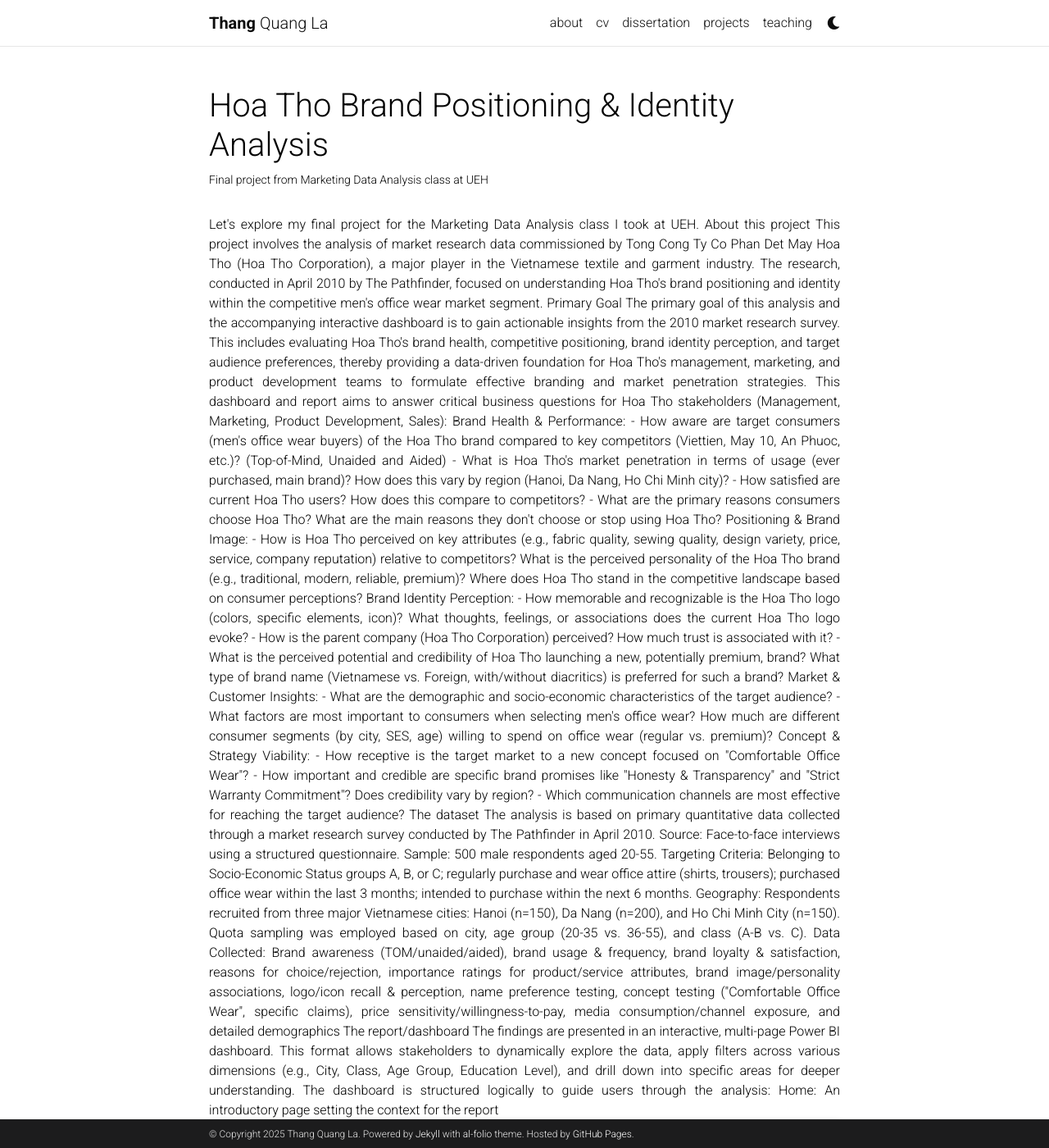
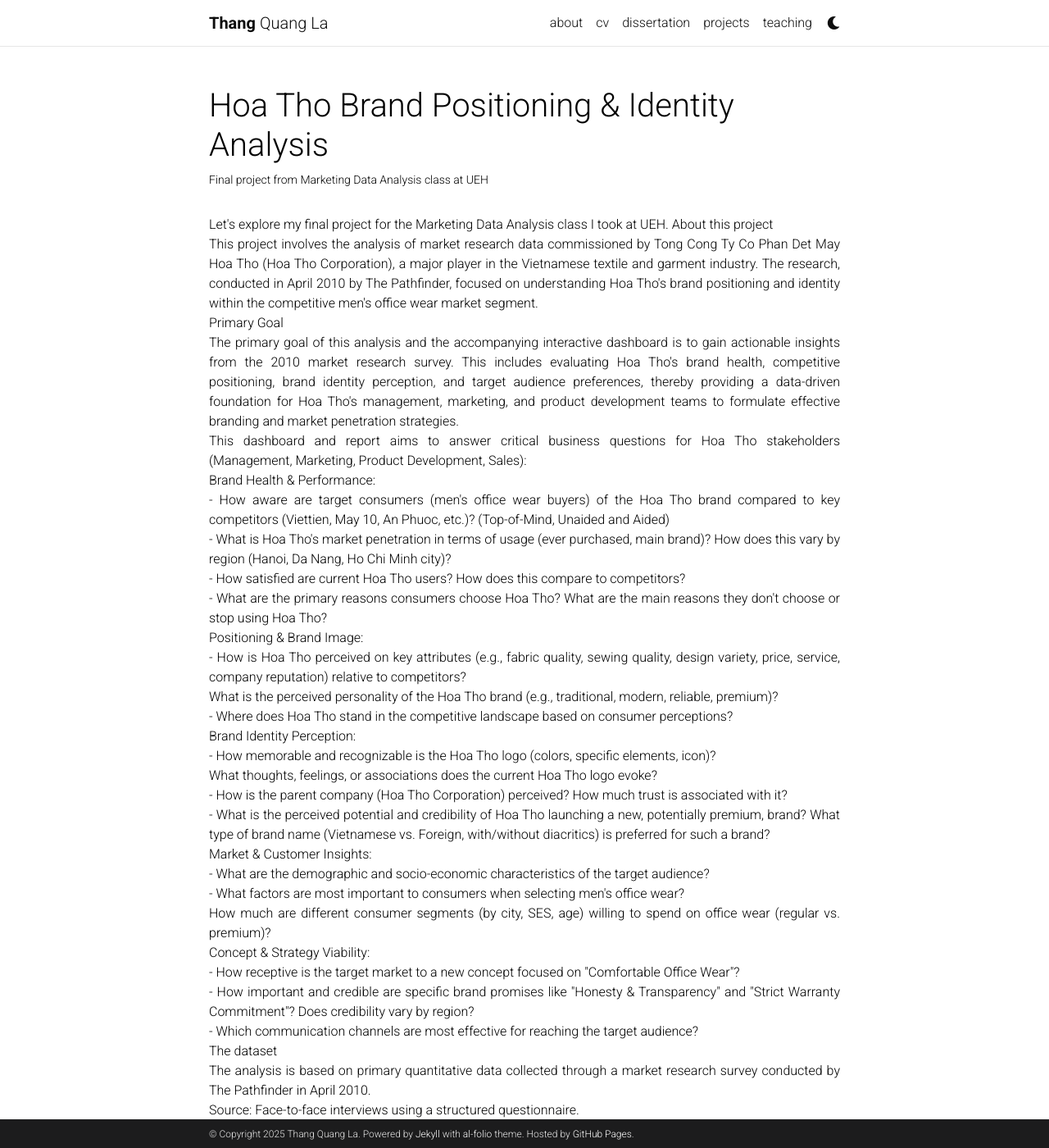
Before and after one commit to laquangthang/laquangthang.github.io, a Jekyll site: the page built from _projects/nn_project.md, in a window 1280 px wide and 1400 px high. Shown: the whole window at 82% size. Built offline with Jekyll 4.4.1, drawn with Linux system fonts in a browser that asks for light colours; comment, search, counter and statistics services are not loaded; a style sheet for code colours, icons or effects is not loaded; some of the changed text lies outside the part shown.

Commit message:
update hoa tho

```diff
--- a/_projects/nn_project.md
+++ b/_projects/nn_project.md
@@ -8,51 +8,51 @@ category: work
 ---
 <div style="text-align: justify">
 Let's explore my final project for the Marketing Data Analysis class I took at UEH.
-About this project
+About this project <br>
 This project involves the analysis of market research data commissioned by Tong Cong Ty Co Phan Det May Hoa Tho (Hoa Tho Corporation), a major player in the Vietnamese textile and garment industry.
-The research, conducted in April 2010 by The Pathfinder, focused on understanding Hoa Tho's brand positioning and identity within the competitive men's office wear market segment.
+The research, conducted in April 2010 by The Pathfinder, focused on understanding Hoa Tho's brand positioning and identity within the competitive men's office wear market segment. <br>
 
-Primary Goal
-The primary goal of this analysis and the accompanying interactive dashboard is to gain actionable insights from the 2010 market research survey. This includes evaluating Hoa Tho's brand health, competitive positioning, brand identity perception, and target audience preferences, thereby providing a data-driven foundation for Hoa Tho's management, marketing, and product development teams to formulate effective branding and market penetration strategies.
-This dashboard and report aims to answer critical business questions for Hoa Tho stakeholders (Management, Marketing, Product Development, Sales):
+Primary Goal<br>
+The primary goal of this analysis and the accompanying interactive dashboard is to gain actionable insights from the 2010 market research survey. This includes evaluating Hoa Tho's brand health, competitive positioning, brand identity perception, and target audience preferences, thereby providing a data-driven foundation for Hoa Tho's management, marketing, and product development teams to formulate effective branding and market penetration strategies.<br>
+This dashboard and report aims to answer critical business questions for Hoa Tho stakeholders (Management, Marketing, Product Development, Sales):<br>
 
-Brand Health & Performance:
-- How aware are target consumers (men's office wear buyers) of the Hoa Tho brand compared to key competitors (Viettien, May 10, An Phuoc, etc.)? (Top-of-Mind, Unaided and Aided)
-- What is Hoa Tho's market penetration in terms of usage (ever purchased, main brand)? How does this vary by region (Hanoi, Da Nang, Ho Chi Minh city)?
-- How satisfied are current Hoa Tho users? How does this compare to competitors?
-- What are the primary reasons consumers choose Hoa Tho? What are the main reasons they don't choose or stop using Hoa Tho?
+Brand Health & Performance:<br>
+- How aware are target consumers (men's office wear buyers) of the Hoa Tho brand compared to key competitors (Viettien, May 10, An Phuoc, etc.)? (Top-of-Mind, Unaided and Aided)<br>
+- What is Hoa Tho's market penetration in terms of usage (ever purchased, main brand)? How does this vary by region (Hanoi, Da Nang, Ho Chi Minh city)?<br>
+- How satisfied are current Hoa Tho users? How does this compare to competitors?<br>
+- What are the primary reasons consumers choose Hoa Tho? What are the main reasons they don't choose or stop using Hoa Tho?<br>
 
-Positioning & Brand Image:
-- How is Hoa Tho perceived on key attributes (e.g., fabric quality, sewing quality, design variety, price, service, company reputation) relative to competitors?
-What is the perceived personality of the Hoa Tho brand (e.g., traditional, modern, reliable, premium)?
-Where does Hoa Tho stand in the competitive landscape based on consumer perceptions?
-Brand Identity Perception:
-- How memorable and recognizable is the Hoa Tho logo (colors, specific elements, icon)?
-What thoughts, feelings, or associations does the current Hoa Tho logo evoke?
-- How is the parent company (Hoa Tho Corporation) perceived? How much trust is associated with it?
-- What is the perceived potential and credibility of Hoa Tho launching a new, potentially premium, brand? What type of brand name (Vietnamese vs. Foreign, with/without diacritics) is preferred for such a brand?
+Positioning & Brand Image:<br>
+- How is Hoa Tho perceived on key attributes (e.g., fabric quality, sewing quality, design variety, price, service, company reputation) relative to competitors?<br>
+What is the perceived personality of the Hoa Tho brand (e.g., traditional, modern, reliable, premium)?<br>
+- Where does Hoa Tho stand in the competitive landscape based on consumer perceptions?<br>
+Brand Identity Perception:<br>
+- How memorable and recognizable is the Hoa Tho logo (colors, specific elements, icon)?<br>
+What thoughts, feelings, or associations does the current Hoa Tho logo evoke?<br>
+- How is the parent company (Hoa Tho Corporation) perceived? How much trust is associated with it?<br>
+- What is the perceived potential and credibility of Hoa Tho launching a new, potentially premium, brand? What type of brand name (Vietnamese vs. Foreign, with/without diacritics) is preferred for such a brand?<br>
 
-Market & Customer Insights:
-- What are the demographic and socio-economic characteristics of the target audience?
-- What factors are most important to consumers when selecting men's office wear?
-How much are different consumer segments (by city, SES, age) willing to spend on office wear (regular vs. premium)?
+Market & Customer Insights:<br>
+- What are the demographic and socio-economic characteristics of the target audience?<br>
+- What factors are most important to consumers when selecting men's office wear?<br>
+How much are different consumer segments (by city, SES, age) willing to spend on office wear (regular vs. premium)?<br>
 
-Concept & Strategy Viability:
-- How receptive is the target market to a new concept focused on "Comfortable Office Wear"?
-- How important and credible are specific brand promises like "Honesty & Transparency" and "Strict Warranty Commitment"? Does credibility vary by region?
-- Which communication channels are most effective for reaching the target audience?
+Concept & Strategy Viability:<br>
+- How receptive is the target market to a new concept focused on "Comfortable Office Wear"?<br>
+- How important and credible are specific brand promises like "Honesty & Transparency" and "Strict Warranty Commitment"? Does credibility vary by region?<br>
+- Which communication channels are most effective for reaching the target audience?<br>
 
-The dataset
-The analysis is based on primary quantitative data collected through a market research survey conducted by The Pathfinder in April 2010.
-Source: Face-to-face interviews using a structured questionnaire.
-Sample: 500 male respondents aged 20-55.
-Targeting Criteria: Belonging to Socio-Economic Status groups A, B, or C; regularly purchase and wear office attire (shirts, trousers); purchased office wear within the last 3 months; intended to purchase within the next 6 months.
-Geography: Respondents recruited from three major Vietnamese cities: Hanoi (n=150), Da Nang (n=200), and Ho Chi Minh City (n=150). Quota sampling was employed based on city, age group (20-35 vs. 36-55), and class (A-B vs. C).
-Data Collected: Brand awareness (TOM/unaided/aided), brand usage & frequency, brand loyalty & satisfaction, reasons for choice/rejection, importance ratings for product/service attributes, brand image/personality associations, logo/icon recall & perception, name preference testing, concept testing ("Comfortable Office Wear", specific claims), price sensitivity/willingness-to-pay, media consumption/channel exposure, and detailed demographics
+The dataset<br>
+The analysis is based on primary quantitative data collected through a market research survey conducted by The Pathfinder in April 2010.<br>
+Source: Face-to-face interviews using a structured questionnaire.<br>
+Sample: 500 male respondents aged 20-55.<br>
+Targeting Criteria: Belonging to Socio-Economic Status groups A, B, or C; regularly purchase and wear office attire (shirts, trousers); purchased office wear within the last 3 months; intended to purchase within the next 6 months.<br>
+Geography: Respondents recruited from three major Vietnamese cities: Hanoi (n=150), Da Nang (n=200), and Ho Chi Minh City (n=150). Quota sampling was employed based on city, age group (20-35 vs. 36-55), and class (A-B vs. C).<br>
+Data Collected: Brand awareness (TOM/unaided/aided), brand usage & frequency, brand loyalty & satisfaction, reasons for choice/rejection, importance ratings for product/service attributes, brand image/personality associations, logo/icon recall & perception, name preference testing, concept testing ("Comfortable Office Wear", specific claims), price sensitivity/willingness-to-pay, media consumption/channel exposure, and detailed demographics<br>
 
-The report/dashboard
-The findings are presented in an interactive, multi-page Power BI dashboard. This format allows stakeholders to dynamically explore the data, apply filters across various dimensions (e.g., City, Class, Age Group, Education Level), and drill down into specific areas for deeper understanding. The dashboard is structured logically to guide users through the analysis:
-Home: An introductory page setting the context for the report
+The report/dashboard<br>
+The findings are presented in an interactive, multi-page Power BI dashboard. This format allows stakeholders to dynamically explore the data, apply filters across various dimensions (e.g., City, Class, Age Group, Education Level), and drill down into specific areas for deeper understanding. The dashboard is structured logically to guide users through the analysis:<br>
+Home: An introductory page setting the context for the report<br>
 
 <div class="row">
     <div class="col-sm mt-3 mt-md-0">
@@ -60,8 +60,8 @@ Home: An introductory page setting the context for the report
 		class="img-fluid rounded z-depth-1" %}
     </div>
 </div>
-
-Brand Health: Key performance indicators related to brand awareness, usage levels, user satisfaction ratings, and the underlying reasons driving brand choice or rejection.
+<br>
+Brand Health: Key performance indicators related to brand awareness, usage levels, user satisfaction ratings, and the underlying reasons driving brand choice or rejection.<br>
 
 <div class="row">
     <div class="col-sm mt-3 mt-md-0">
@@ -69,8 +69,8 @@ Brand Health: Key performance indicators related to brand awareness, usage level
 		class="img-fluid rounded z-depth-1" %}
     </div>
 </div>
-
-Positioning & Brand Image: Analysis of Hoa Tho's perceived strengths and weaknesses on key attributes, competitive positioning maps (using Correspondence Analysis), and exploration of the brand's perceived personality.
+<br>
+Positioning & Brand Image: Analysis of Hoa Tho's perceived strengths and weaknesses on key attributes, competitive positioning maps (using Correspondence Analysis), and exploration of the brand's perceived personality.<br>
 
 <div class="row">
     <div class="col-sm mt-3 mt-md-0">
@@ -78,34 +78,35 @@ Positioning & Brand Image: Analysis of Hoa Tho's perceived strengths and weaknes
 		class="img-fluid rounded z-depth-1" %}
     </div>
 </div>
-
-Logo & Brand Identity: Evaluation of the current logo's effectiveness (recall, recognition, associations), testing name preferences, and assessing perceptions of the parent company and its potential to launch new brands.
-Concept Test, Pricing & Channels: Assessment of the "Comfortable Office Wear" concept, evaluation of specific marketing claims, analysis of price points across segments, and insights into effective communication channels
+<br>
+Logo & Brand Identity: Evaluation of the current logo's effectiveness (recall, recognition, associations), testing name preferences, and assessing perceptions of the parent company and its potential to launch new brands. <br>
+Concept Test, Pricing & Channels: Assessment of the "Comfortable Office Wear" concept, evaluation of specific marketing claims, analysis of price points across segments, and insights into effective communication channels.<br>
 <div class="row">
     <div class="col-sm mt-3 mt-md-0">
         {% include figure.html path="assets/img/HoaTho_4.png" title="Home Page"
 		class="img-fluid rounded z-depth-1" %}
     </div>
 </div>
-Summary & Recommendations: A concluding page summarizing the most critical findings and outlining strategic recommendations for Hoa Tho based on the data analysis. Beside that is a visual breakdown of the sample characteristics (geography, age, class, education, income, marital status).
+<br>
+Summary & Recommendations: A concluding page summarizing the most critical findings and outlining strategic recommendations for Hoa Tho based on the data analysis. Beside that is a visual breakdown of the sample characteristics (geography, age, class, education, income, marital status).	<br>
 <div class="row">
     <div class="col-sm mt-3 mt-md-0">
         {% include figure.html path="assets/img/HoaTho_5.png" title="Home Page"
 		class="img-fluid rounded z-depth-1" %}
     </div>
 </div>
-
-Key Insights
-- Dominant Competitor & Awareness Gap: Viettien holds a commanding lead in awareness and usage. Hoa Tho suffers from very low Top-of-Mind and unaided awareness overall, making it largely invisible in Hanoi and HCMC.
-- Da Nang Stronghold & Paradox: Da Nang is Hoa Tho's key market with significantly higher aided awareness (88%) and usage (24%). However, this market also shows a high rejection rate (24% “won't buy/use”), indicating deep-seated issues even where known.
-- Quality Perception is Critical Barrier: The primary reasons for not choosing Hoa Tho are related to perceived poor fabric quality (fades easily, feels poor - 53% & 41% respectively) and being relatively unknown (24%).
-- Strengths Among Loyalists: Existing Hoa Tho users (though few) appreciate its perceived value (fair price - 50%), design variety (50%), and especially its sewing quality/craftsmanship (30%).
-- Positioning Mismatch: Hoa Tho is perceived as a traditional, large-scale garment manufacturer focused on office wear, with reasonable prices. It lacks strong associations with high fabric quality, durability, modern style, or premium status compared to competitors. Its personality leans towards traditional/serious.
-- Weak Brand Identity: The current Hoa Tho logo and icon suffer from extremely poor recall (color, details, meaning) and weak, often non-existent or negative (plain, outdated), associations.
-- Concept Validation: The "Comfortable Office Wear" concept tested very positively across all segments, aligning well with core consumer needs for quality, value, and a professional appearance.
-- Claim Credibility Varies: Claims around "Transparency" and "Warranty" are deemed highly important, but trust levels are significantly lower in HCMC compared to HN and Da Nang, indicating regional skepticism.
-- Naming Preference: Clear preference for Vietnamese brand names (both with and without diacritics accepted) over foreign names for a new premium brand.
-Parent Company Leverage: The Hoa Tho Corporation name carries significant weight, with high trust (82%) and belief (91%) in its capability to successfully launch a quality premium brand, offering a strong leverage point.
-- Price Sensitivity & Regional Differences: Consumers are price-conscious, but clear willingness exists (especially among A-B segments and in Hanoi) to pay higher prices for perceived value/quality. Spending power is highest in Hanoi, followed by HCMC, then Da Nang.
-- Channel Deficiency: Brand visibility heavily relies on physical points of sale (stores, trade fairs). Presence in other media and especially digital channels was extremely low (as of 2010), indicating a major gap.
+<br>
+Key Insights<br>
+- Dominant Competitor & Awareness Gap: Viettien holds a commanding lead in awareness and usage. Hoa Tho suffers from very low Top-of-Mind and unaided awareness overall, making it largely invisible in Hanoi and HCMC.<br>
+- Da Nang Stronghold & Paradox: Da Nang is Hoa Tho's key market with significantly higher aided awareness (88%) and usage (24%). However, this market also shows a high rejection rate (24% “won't buy/use”), indicating deep-seated issues even where known.<br>
+- Quality Perception is Critical Barrier: The primary reasons for not choosing Hoa Tho are related to perceived poor fabric quality (fades easily, feels poor - 53% & 41% respectively) and being relatively unknown (24%).<br>
+- Strengths Among Loyalists: Existing Hoa Tho users (though few) appreciate its perceived value (fair price - 50%), design variety (50%), and especially its sewing quality/craftsmanship (30%).<br>
+- Positioning Mismatch: Hoa Tho is perceived as a traditional, large-scale garment manufacturer focused on office wear, with reasonable prices. It lacks strong associations with high fabric quality, durability, modern style, or premium status compared to competitors. Its personality leans towards traditional/serious.<br>
+- Weak Brand Identity: The current Hoa Tho logo and icon suffer from extremely poor recall (color, details, meaning) and weak, often non-existent or negative (plain, outdated), associations.<br>
+- Concept Validation: The "Comfortable Office Wear" concept tested very positively across all segments, aligning well with core consumer needs for quality, value, and a professional appearance.<br>
+- Claim Credibility Varies: Claims around "Transparency" and "Warranty" are deemed highly important, but trust levels are significantly lower in HCMC compared to HN and Da Nang, indicating regional skepticism.<br>
+- Naming Preference: Clear preference for Vietnamese brand names (both with and without diacritics accepted) over foreign names for a new premium brand.<br>
+Parent Company Leverage: The Hoa Tho Corporation name carries significant weight, with high trust (82%) and belief (91%) in its capability to successfully launch a quality premium brand, offering a strong leverage point.<br>
+- Price Sensitivity & Regional Differences: Consumers are price-conscious, but clear willingness exists (especially among A-B segments and in Hanoi) to pay higher prices for perceived value/quality. Spending power is highest in Hanoi, followed by HCMC, then Da Nang.<br>
+- Channel Deficiency: Brand visibility heavily relies on physical points of sale (stores, trade fairs). Presence in other media and especially digital channels was extremely low (as of 2010), indicating a major gap.<br>
 </div>
```
